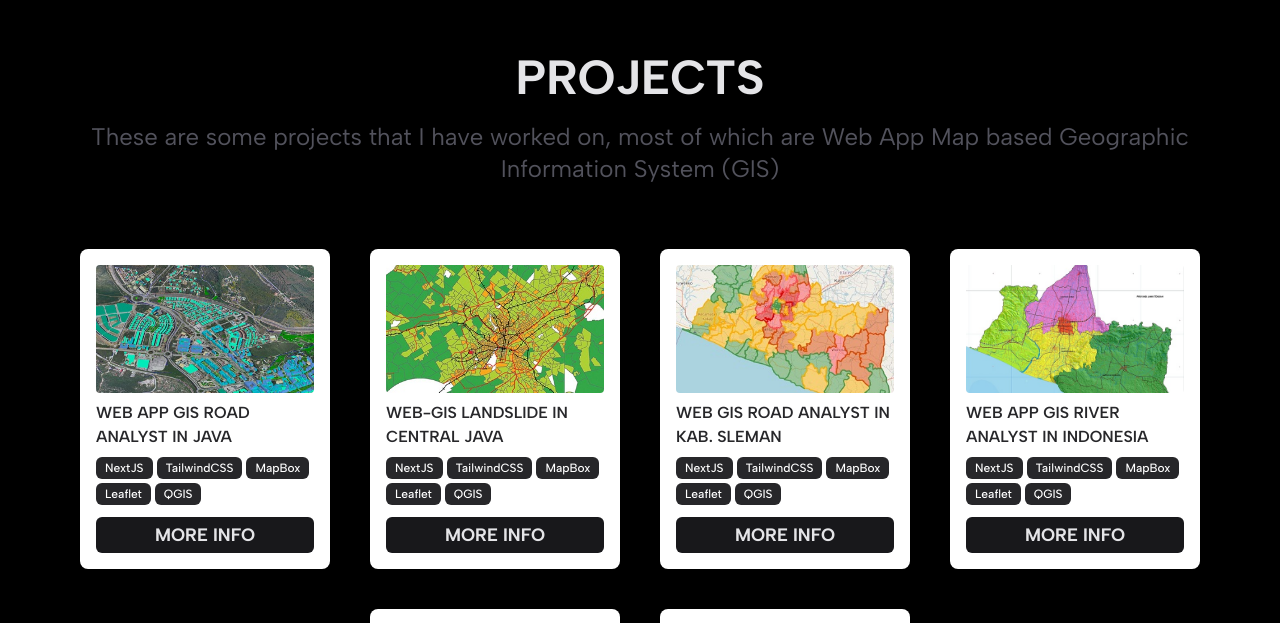
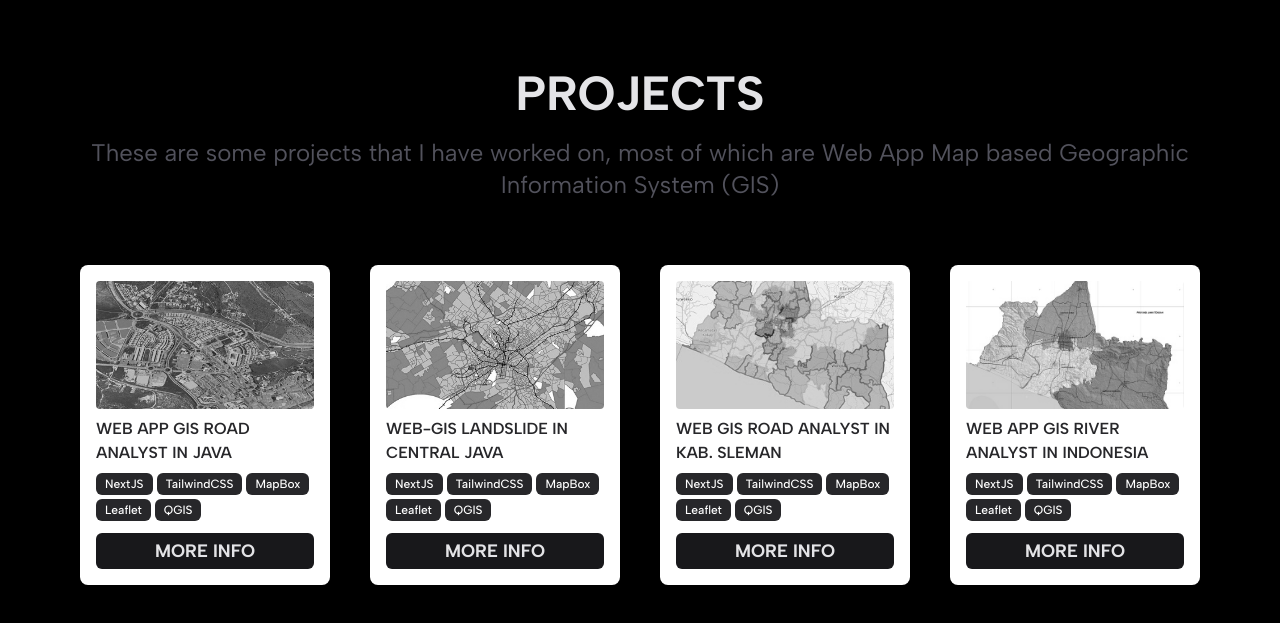
Before and after one commit to restuak/homepage-prsnl-v2, a Next.js app: page /works in a window 1280 px wide. Shown: the part 1125-1748 px from the top of the page. Built offline with nearby package versions, Linux system fonts and the light colour scheme; what tailwindcss-animated would draw is missing.

Commit message:
feat: new update

```diff
--- a/src/app/works/components/cardproject.tsx
+++ b/src/app/works/components/cardproject.tsx
@@ -35,11 +35,9 @@ export default function ProjectCardCard({
             alt={title}
             width={400}
             height={200}
-            className="w-full h-32 object-cover rounded mb-2"
+            className="w-full h-32 object-cover rounded mb-2 grayscale hover:grayscale-0 transition-all duration-500"
           />
-          <h3 className="font-semibold text-zinc-800 uppercase">
-            {title}
-          </h3>
+          <h3 className="font-semibold text-zinc-800 uppercase">{title}</h3>
           <div className="flex flex-wrap gap-1 mt-2">
             {tools.map((tool) => (
               <Badge key={tool} className="bg-zinc-800 text-white">
@@ -79,7 +77,7 @@ export default function ProjectCardCard({
                   alt={`Screenshot ${i + 1}`}
                   width={200}
                   height={150}
-                  className="rounded shadow border border-zinc-800"
+                  className="rounded shadow border border-zinc-800 "
                 />
               ))}
             </div>
--- a/src/app/works/components/expproject.tsx
+++ b/src/app/works/components/expproject.tsx
@@ -9,7 +9,7 @@ import ProjectCardCard from "./cardproject";
 export default function ExpProject() {
   return (
     <main className="bg-black" id="project">
-      <div className="h-100% max-w-screen-xl pt-1 mx-auto">
+      <div className="h-100% max-w-screen-xl pt-5 mx-auto">
         <div className="container p-5 flex flex-col items-center pt-[5%]">
           <p className="p-5 animate-fade-down font-bold text-2xl sm:text-4xl md:text-4xl lg:text-5xl xl:text-5xl text-zinc-200">
             PROJECTS
--- a/src/components/contact.tsx
+++ b/src/components/contact.tsx
@@ -28,12 +28,12 @@ export default function Contact() {
             <div className="max-w-md">
               <h1 className="mb-5 text-5xl font-bold">LET'S CONNECT</h1>
               <p className="mb-5">GET IN TOUCH HERE GUYS!</p>
-              <div className="relative flex flex-wrap justify-center items-center m-5 pt-10">
+              <div className="relative flex flex-wrap justify-center items-center content-center m-5 pt-10">
                 <a
                   href="mailto:restuaka.works@gmail.com"
                   rel="noopener noreferrer"
                   aria-label="Email Restu Aka"
-                  className="m-3 flex justify-center items-center bg-zinc-500 w-20 h-20 rounded-full text-zinc-200 hover:bg-zinc-600 transition-all ease-in-out duration-300"
+                  className="m-3 w-full flex  justify-center items-center bg-zinc-500 w-20 h-20 rounded-full text-zinc-200 hover:bg-zinc-600 transition-all ease-in-out duration-300"
                 >
                   <MdOutlineMailOutline className="w-13 h-13 zinc-200" />
                 </a>
--- a/src/components/welcome.tsx
+++ b/src/components/welcome.tsx
@@ -54,7 +54,7 @@ export default function Welcome() {
               <span className="text-2xl sm:text-3xl md:text-3xl lg:text-4xl xl:text-5xl text-zinc-600  ">
                 <p className="animate-fade-right animate-once animate-delay-1000 animate-ease-in-out ">
                   <span className="text-zinc-400 hover:text-zinc-600">
-                  web map{" "}
+                    web map{" "}
                   </span>
                   based{" "}
                   <span className="text-zinc-400 hover:text-zinc-600">gis</span>
@@ -66,7 +66,9 @@ export default function Welcome() {
         <div className="absolute bottom-0 left-0 w-full flex justify-center pb-10 overflow-y-hidden">
           <div className="animate-fade-up animate-once animate-delay-2000 animate-ease-out z-20 flex flex-col items-center cursor-pointer">
             <span className="animate-bounce text-4xl text-bold text-zinc-600">
-              <IoIosArrowDown />
+              <a href="#about">
+                <IoIosArrowDown />
+              </a>
             </span>
           </div>
         </div>
```
